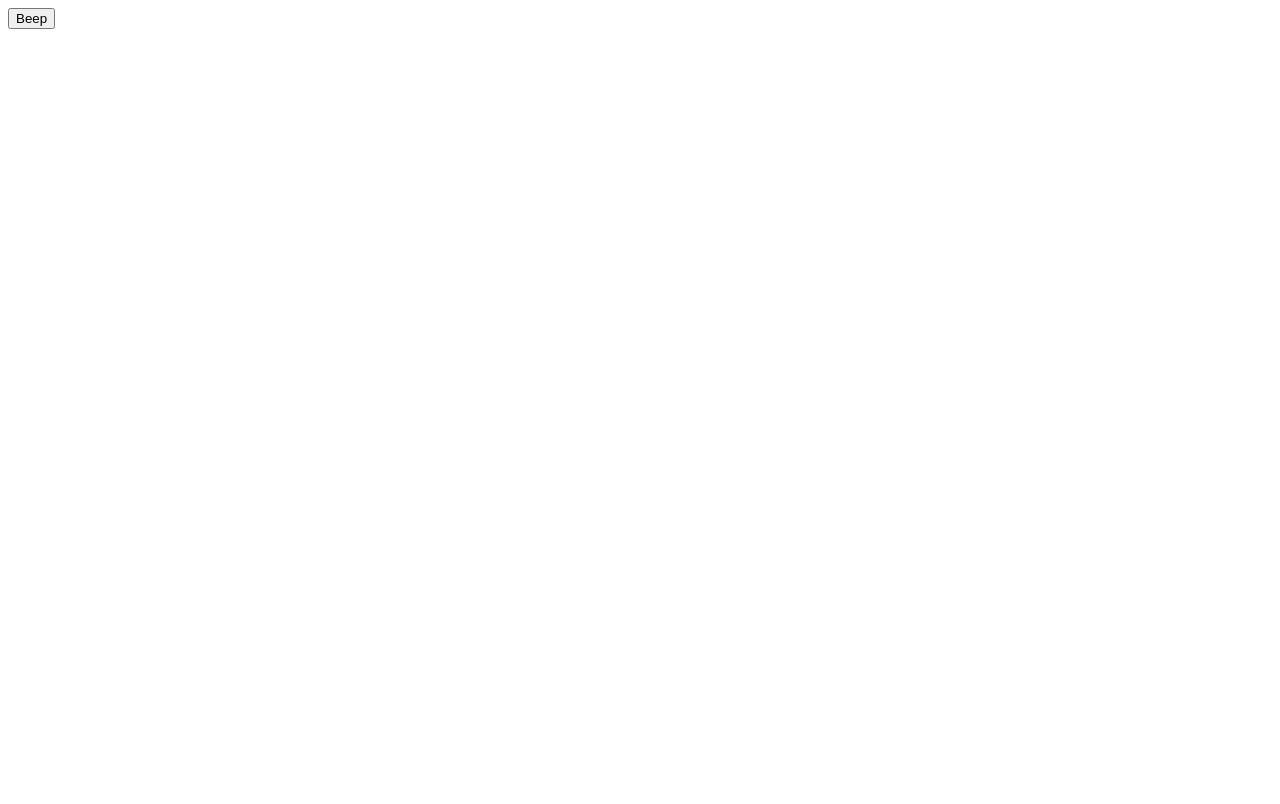
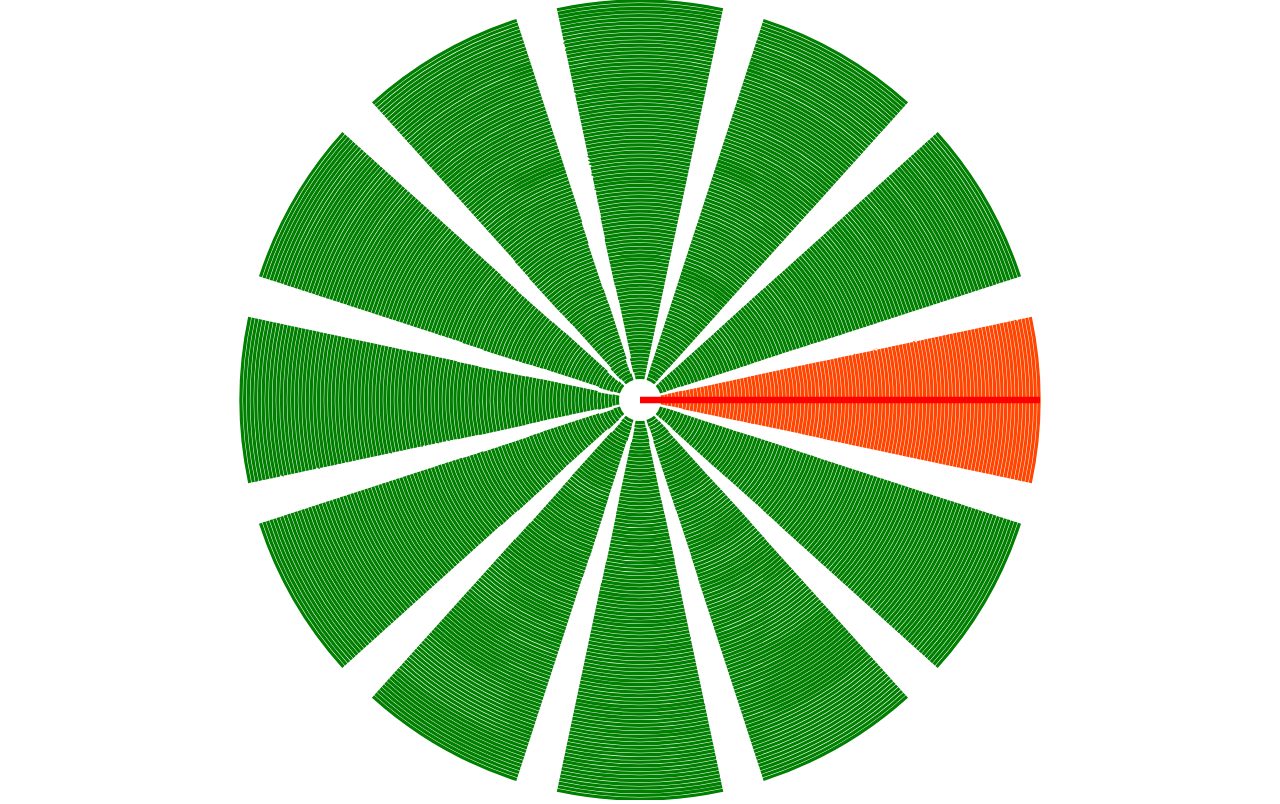
Before and after one commit to dysbulic/tones-circle, a SvelteKit app: page / in a window 1280 px wide. Built offline with nearby package versions, Linux system fonts and the light colour scheme.

Commit message:
getting a basic circle & arm to display 🦀

```diff
--- a/package.json
+++ b/package.json
@@ -23,5 +23,8 @@
 		"typescript": "^5.0.0",
 		"typescript-eslint": "^8.0.0",
 		"vite": "^5.0.3"
+	},
+	"dependencies": {
+		"clsx": "^2.1.1"
 	}
 }
--- a/src/app.html
+++ b/src/app.html
@@ -6,7 +6,7 @@
 		<meta name="viewport" content="width=device-width, initial-scale=1" />
 		%sveltekit.head%
 	</head>
-	<body data-sveltekit-preload-data="hover">
+	<body data-sveltekit-preload-data="hover" style="margin: 0">
 		<div style="display: contents">%sveltekit.body%</div>
 	</body>
 </html>
--- a/src/components/TonesCircle.svelte
+++ b/src/components/TonesCircle.svelte
@@ -1,7 +1,74 @@
 <script>
+  import clsx from 'clsx'
   import { beep } from '$lib/beep'
   import { A432 } from '$lib/notes'
 
+  let segCount = $state(12)
+  let space = $state(1 / 5)
+  let width = $derived(1 / space)
+  let centerR = $state(5)
+  let maxW = $derived(50 - centerR / 2)
+  const notes = (
+    A432.map((octave) => Object.values(octave)).flat()
+  )
+  let step = $state(0)
+  let delay = $state(500)
+  setInterval(() => {
+    step = (step + 1) % segCount
+  }, delay)
 </script>
 
-<button on:click={() => beep(A432[5].C)}>Beep</button>
+<svg viewBox="0 0 500 500">
+  <g
+    transform={`rotate(
+    ${
+      (360 / segCount) / 2
+      + (360 / segCount) * space / 2
+      + (360 / segCount) * -(segCount / 3)
+    }
+    250
+    250
+  )`}>
+    {#each Array.from({ length: notes.length }) as _, i}
+      {#each Array.from({ length: segCount }) as _, j}
+        <circle
+          cx="50%" cy="50%"
+          r={`${(maxW * ((i + 1) / notes.length) + (maxW * (centerR / 100)))}%`}
+          stroke-dasharray={`${width - 1} ${(segCount * width) - (width - 1)}`}
+          stroke-dashoffset={j * width}
+          pathLength={segCount * width}
+          class={clsx(step === segCount - j && 'active')}
+          on:click={() => beep(notes[i])}
+        />
+      {/each}
+    {/each}
+  </g>
+  <line
+    x1="50%" y1="50%" x2="50%" y2="0"
+    transform={`rotate(${(360 / segCount) * step} 250 250)`}
+  />
+</svg>
+
+<style>
+  svg {
+    width: 100vw;
+    height: 100vh;
+    stroke: green;
+    stroke-width: 0.25vmin;
+    fill: none;
+  }
+  circle:hover {
+    stroke: blue;
+    stroke-width: 3vmin
+  }
+  .active {
+    stroke: orangered;
+  }
+  circle.active:hover {
+    stroke: cyan;
+  }
+  line {
+    stroke: red;
+    stroke-width: 0.5vmin;
+  }
+</style>
--- a/src/lib/beep.ts
+++ b/src/lib/beep.ts
@@ -1,6 +1,11 @@
+type Opts = {
+  ramp?: number
+  dur?: number
+}
+
 export const beep = (
   freq: number,
-  { ramp = 0.01, dur = 0.1 },
+  { ramp = 0.01, dur = 0.1 }: Opts = {},
 ) => {
   const ctx = new AudioContext()
   const osc = ctx.createOscillator()
--- a/src/lib/notes.ts
+++ b/src/lib/notes.ts
@@ -1,4 +1,5 @@
 export const A440 = [
+  /*
   {
     'C': 16.35,
     'C♯': 17.32,
@@ -37,6 +38,7 @@ export const A440 = [
     'B♭': 58.27,
     'B': 61.74,
   },
+  */
   {
     'C': 65.41,
     'C♯': 69.30,
```
Also changed, not shown: 1 other file (tests, documents, lock files or other folders).
